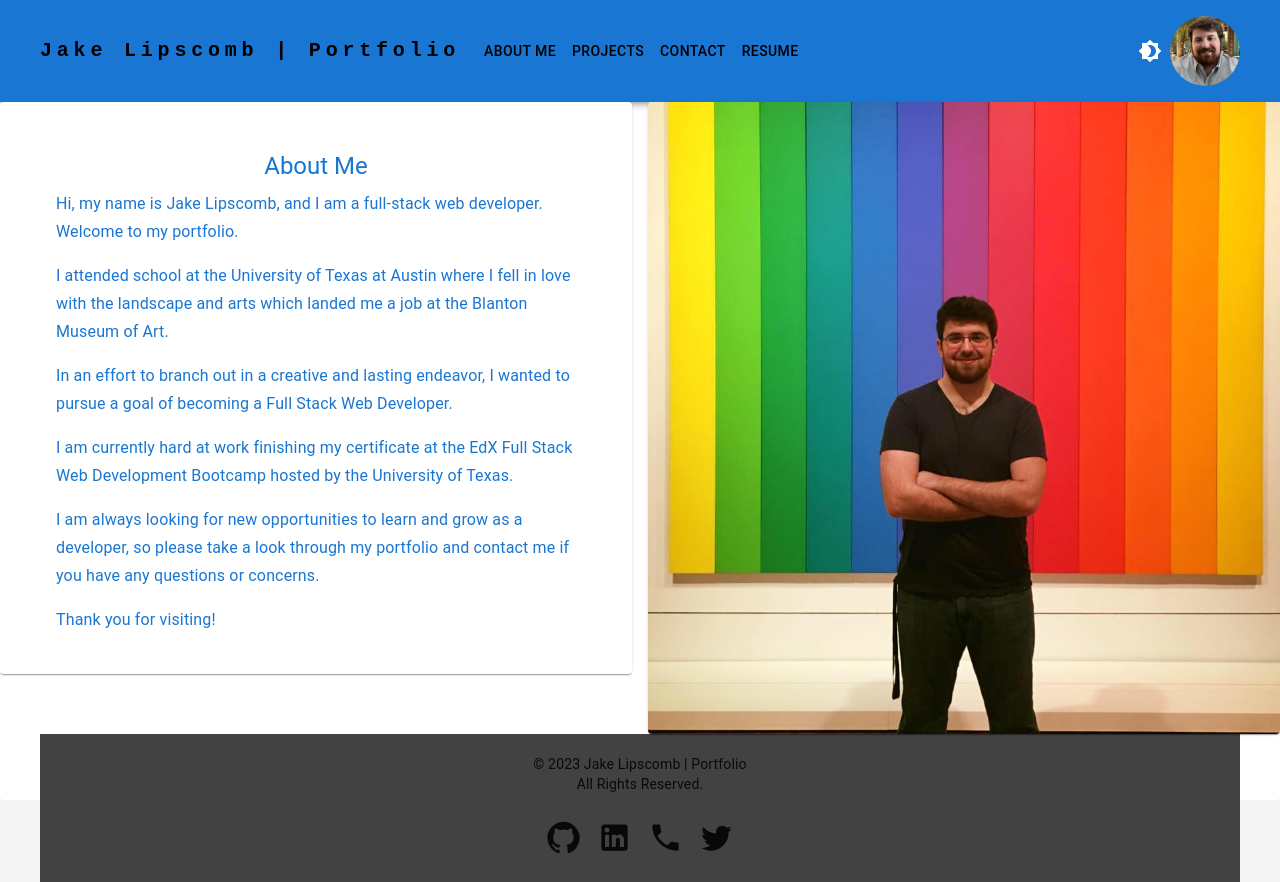
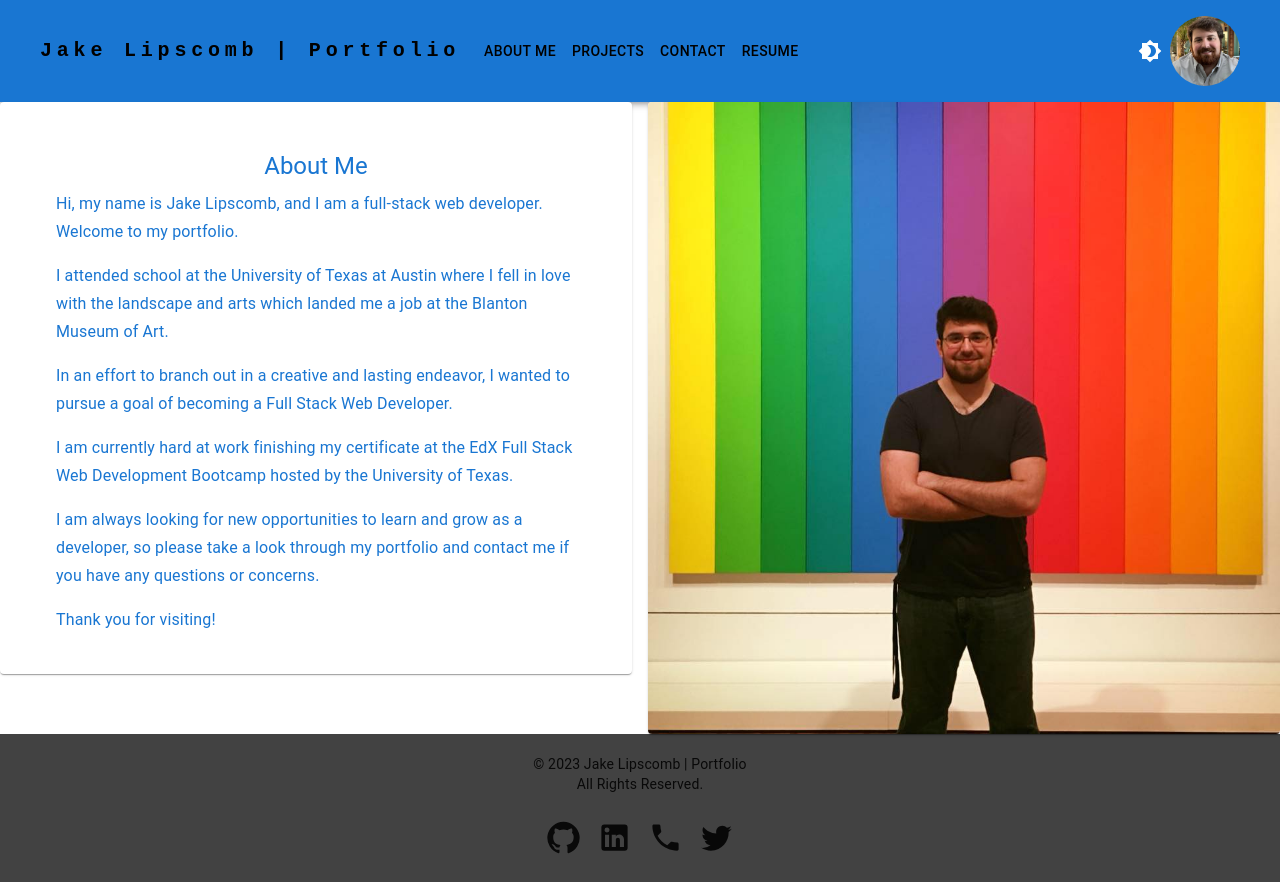
Before and after one commit to jakelipscomb/react-portfolio, a React (Create React App) app: page / in a window 1280 px wide. Built offline with nearby package versions, Linux system fonts and the light colour scheme.

Commit message:
extended footer, fixed old files in package.json, updated readme with redirect to netlify

```diff
--- a/package.json
+++ b/package.json
@@ -8,7 +8,6 @@
 		"@fontsource/roboto": "^5.0.8",
 		"@mui/icons-material": "^5.14.13",
 		"@mui/material": "^5.14.13",
-		"@mui/styles": "^5.14.13",
 		"@react-pdf/renderer": "^3.1.12",
 		"@testing-library/react": "^13.3.0",
 		"axios": "^1.5.1",
@@ -18,8 +17,6 @@
 		"react-router-dom": "^6.16.0",
 		"react-scripts": "^5.0.1",
 		"react-scroll": "^1.8.7",
-		"react-swipeable-views": "^0.14.0",
-		"react-swipeable-views-utils": "^0.14.0",
 		"styled-components": "^5.3.11",
 		"swiper": "^10.3.1",
 		"validator": "^13.11.0",
--- a/public/index.html
+++ b/public/index.html
@@ -2,14 +2,12 @@
 <html lang="en">
   <head>
     <meta charset="utf-8" />
-    <link rel="icon" href="%PUBLIC_URL%/favicon.ico" />
     <meta name="viewport" content="width=device-width, initial-scale=1" />
     <meta name="theme-color" content="#000000" />
     <meta
       name="description"
       content="A professional portfolio showcasing my skills, experience, and projects as a software developer."
     />
-    <link rel="apple-touch-icon" href="%PUBLIC_URL%/logo192.png" />
     <!--
       manifest.json provides metadata used when your web app is installed on a
       user's mobile device or desktop. See https://developers.google.com/web/fundamentals/web-app-manifest/
--- a/src/components/Footer.jsx
+++ b/src/components/Footer.jsx
@@ -16,12 +16,12 @@ const Footer = () => {
   const backgroundColor = theme.palette.mode === 'dark' ? theme.palette.grey[200] : theme.palette.grey[800];
 
   return (
-
-      <Container sx={{ backgroundColor, primary: 'inherit', padding: '20px 0' }}>
-        <Typography variant="body2" align="center">
+    <div style={{ backgroundColor }}>
+      <Container sx={{ padding: '20px 0', textAlign: 'center' }}>
+        <Typography variant="body2">
           © 2023 Jake Lipscomb | Portfolio
         </Typography>
-        <Typography variant="body2" align="center">
+        <Typography variant="body2">
           All Rights Reserved.
         </Typography>
         <Grid container justifyContent="center" spacing={2} style={{ marginTop: '10px' }}>
@@ -47,6 +47,7 @@ const Footer = () => {
           </Grid>
         </Grid>
       </Container>
+    </div>
   );
 };
 
```
Also changed, not shown: 2 other files (tests, documents, lock files or other folders).
